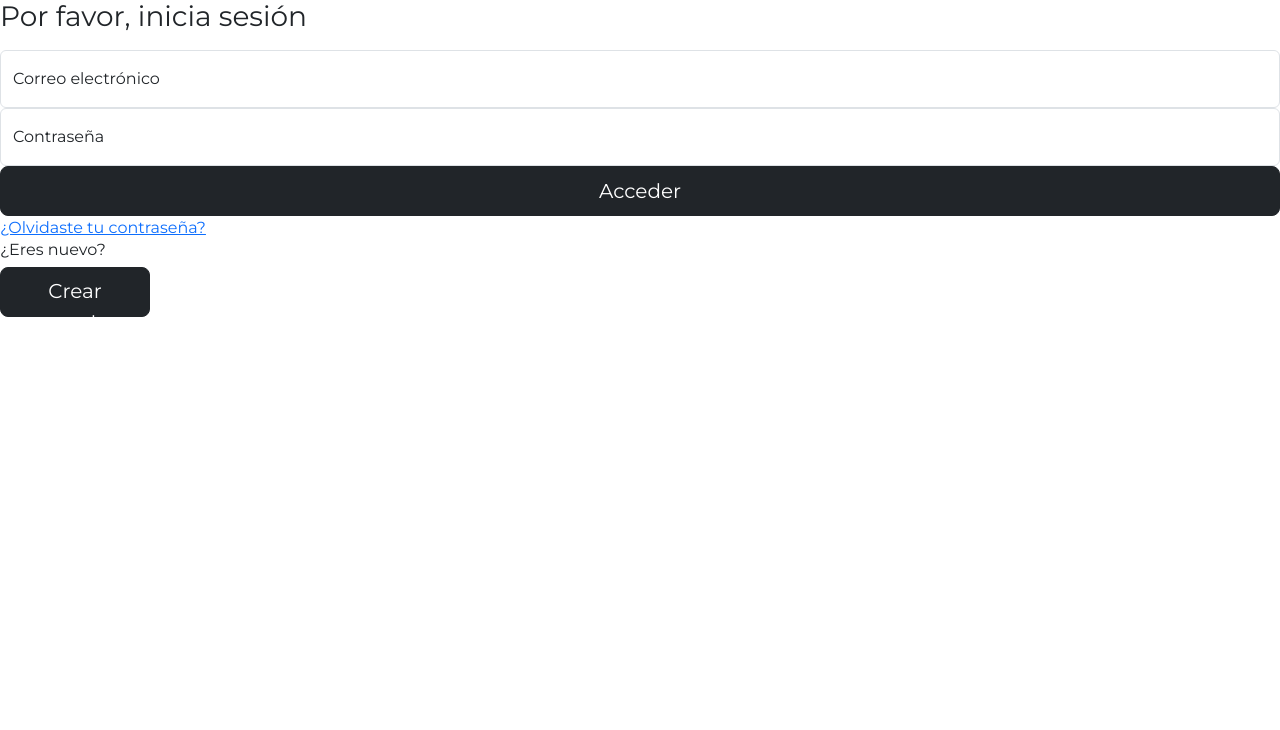
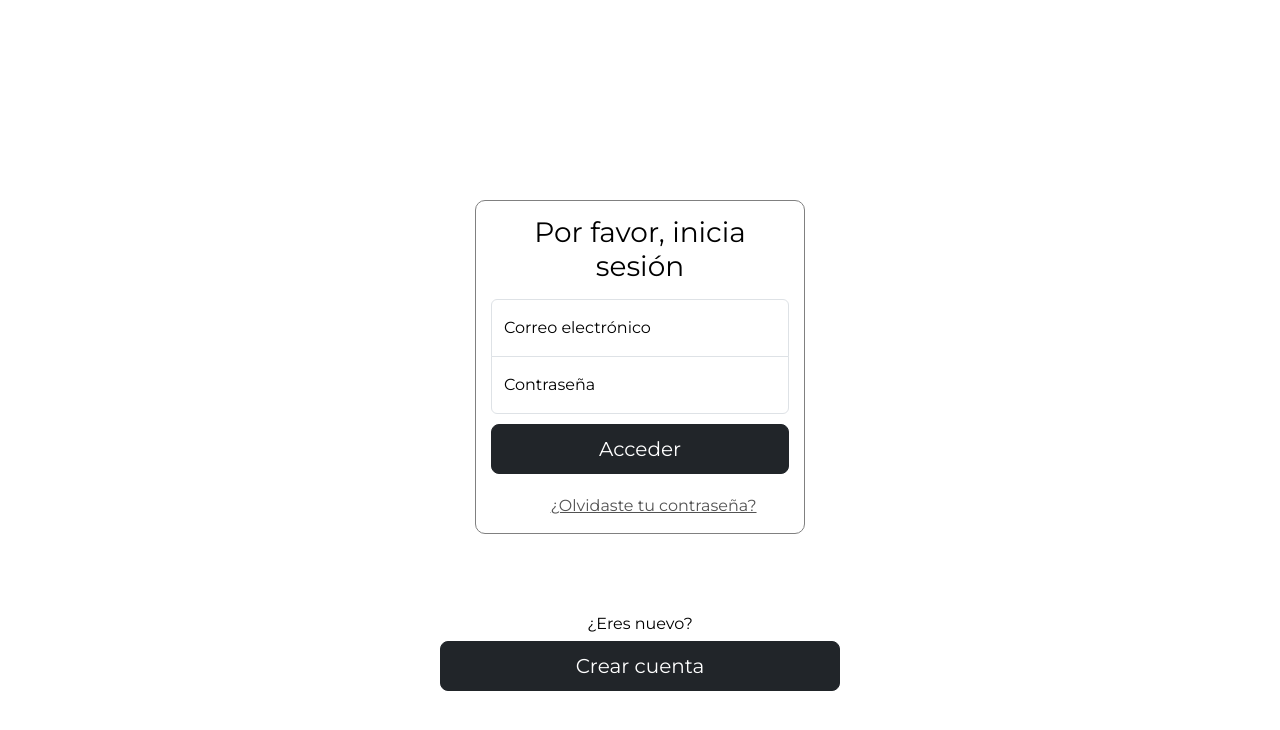
Before and after one commit to JaMR94/JaMR94.github.io, a Next.js app: page /LoginPage in a window 1280 px wide. Shown: the top 730 px of the page. Built offline with nearby package versions, Linux system fonts and the light colour scheme.

Commit message:
css del about y login/registros
los archivos css de esos

```diff
--- a/src/pages/_app.js
+++ b/src/pages/_app.js
@@ -1,5 +1,7 @@
 import '@/styles/globals.css'
 import '@/styles/Test.css'
+import '@/styles/About.css'
+import '@/styles/Login&Register.css'
 import { Montserrat } from 'next/font/google'
 
 
--- /dev/null
+++ b/src/styles/About.css
@@ -0,0 +1,40 @@
+/*------------------------------------ABOUT US START -----------------------*/
+.about{
+    background-image: url(../img/example.jpg);
+    padding-bottom: 7cm;
+
+  }
+  .text{
+    padding-top: 15px;
+  color: rgb(55, 55, 55);
+  }
+  .text2{
+    text-align: justify;
+  color: rgb(55, 55, 55);
+  }
+  .title{
+    padding-top: 170px;
+    color:rgb(253, 253, 253);
+  }
+
+  .subt{
+    padding-top: 80px;
+    color:black;
+  }
+  .img{
+    background-image: url(../img/exa2.jpg);
+    width: 550px;
+    height: 460px;
+    margin-bottom: 50px;
+  }
+  .img2{
+    background-image: url(../img/exa2.jpg);
+    padding-bottom: 460px;
+
+  }
+  .our{
+    padding-top: 75px;
+    padding-bottom: 75px;
+    color: black;
+  }
+  /* ---------------------------------ABOUT US END -----------------------------*/
--- /dev/null
+++ b/src/styles/Login&Register.css
@@ -0,0 +1,69 @@
+/* ---------------------------------LOGIN FORM START --------------------------*/
+.form-signin {
+    max-width: 330px;
+    padding: 15px;
+    margin: auto;
+    margin-top: 200px;
+    border: 1px solid grey;
+    border-radius: 10px;
+  }
+
+  .form-signin .form-floating:focus-within {
+    z-index: 2;
+  }
+
+  .form-signin input[type="email"] {
+    margin-bottom: -1px;
+    border-bottom-right-radius: 0;
+    border-bottom-left-radius: 0;
+  }
+
+  .form-signin input[type="password"] {
+    margin-bottom: 10px;
+    border-top-left-radius: 0;
+    border-top-right-radius: 0;
+  }
+  .LoginPageForm h1{
+    color: black;
+    text-align: center;
+  }
+  .LoginPageForm label{
+    color: black;
+  }
+  .LoginPageForm a{
+    color: rgb(83, 83, 83);
+    display: flex;
+    margin: 20px 0 0 20%;
+  }
+  .LoginPageForm a:hover{
+    color: rgb(215, 17, 89);
+  }
+  .btn-dark{
+    width: 400px;
+    text-align: center;
+  }
+  .RegisterButton{
+    color: black;
+    text-align: center;
+    margin-top: 80px;
+  }
+  /* ---------------------------------LOGIN FORM END --------------------------*/
+  /* ---------------------------------REGISTER FORM START ----------------------*/
+  .form-register {
+    padding: 15px;
+    margin: auto;
+    margin-top: 50px;
+    border: 1px solid grey;
+    border-radius: 10px;
+    width: 600px;
+  }
+  .form-register h1{
+    color: black;
+    text-align: center;
+  }
+  .form-register label{
+    color: black;
+  }
+
+
+  /* ---------------------------------REGISTER FORM END --------------------------*/
```
